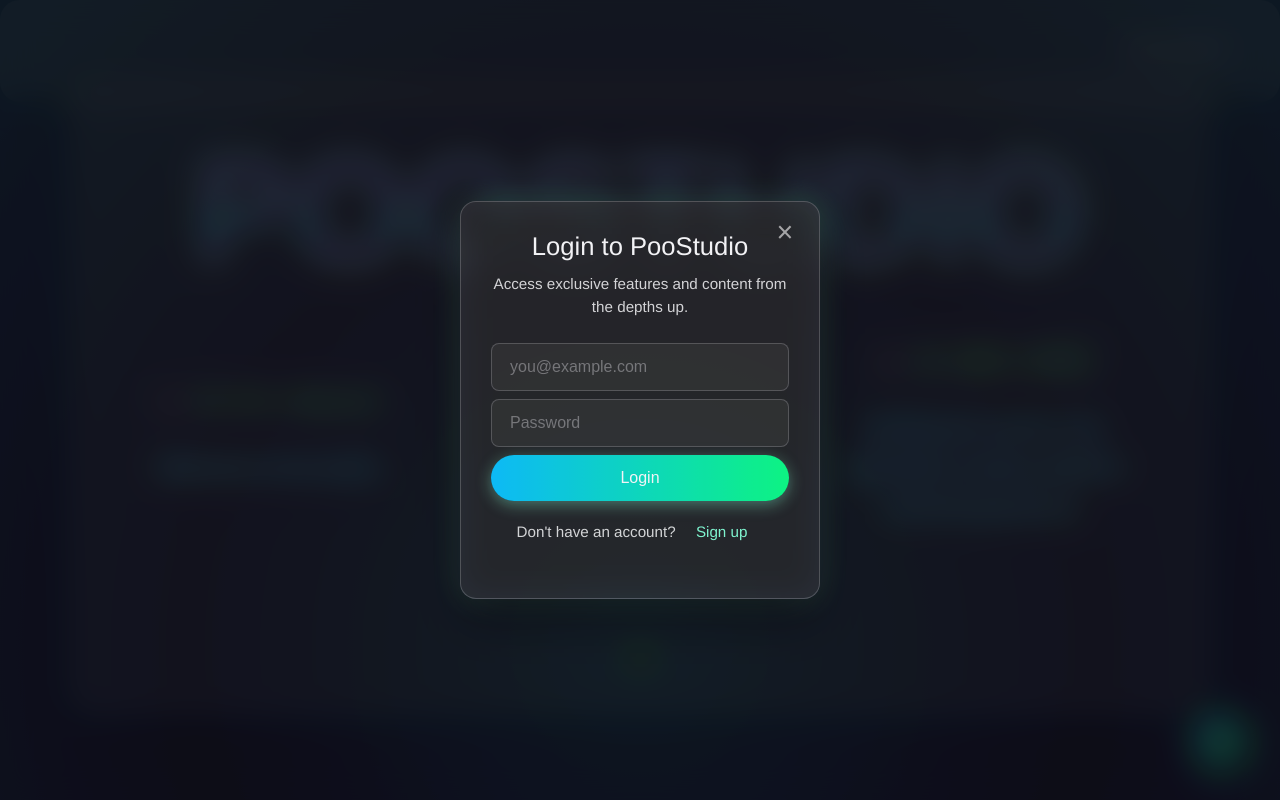
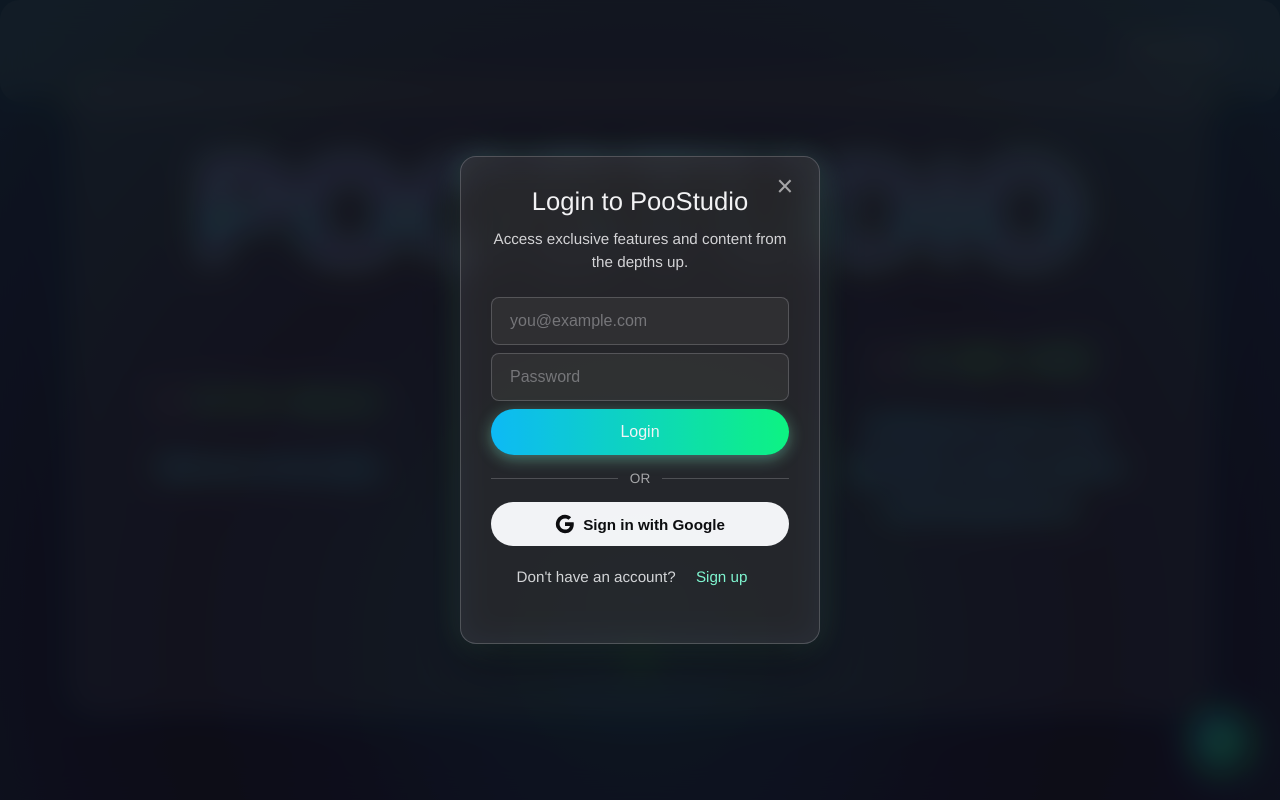
Before and after one commit to PooStudio/PooStudio, a plain HTML site: page index.html in a window 1280 px wide. Both pictures are taken after a click on the button "Open login form". Shown: the top 800 px of the page. Drawn offline with nearby package versions, Linux system fonts and the light colour scheme; no server answers; a web font is replaced by a local one.

Commit message:
Update Firebase configuration and add Google sign-in option to login modal

```diff
--- a/index.html
+++ b/index.html
@@ -175,6 +175,22 @@
             <div class="error-message" id="password-error" role="alert"></div>
 
             <button type="submit">Login</button>
+
+            <div style="margin: 16px 0; display: flex; align-items: center; gap: 12px;">
+                <div style="flex: 1; height: 1px; background: rgba(255,255,255,0.2);"></div>
+                <span style="font-size: 0.85rem; color: #aaa;">OR</span>
+                <div style="flex: 1; height: 1px; background: rgba(255,255,255,0.2);"></div>
+            </div>
+
+            <button type="button" onclick="handleGoogleSignIn()" style="width: 100%; padding: 12px; background: #fff; color: #000; border: none; border-radius: 50px; font-weight: 600; cursor: pointer; transition: all 0.3s ease; display: flex; align-items: center; justify-content: center; gap: 8px; font-size: 0.95rem;">
+                <svg width="20" height="20" viewBox="0 0 24 24" fill="currentColor">
+                    <path d="M22.56 12.25c0-.78-.07-1.53-.2-2.25H12v4.26h5.92c-.26 1.37-1.04 2.53-2.21 3.31v2.77h3.57c2.08-1.92 3.28-4.74 3.28-8.09z"/>
+                    <path d="M12 23c2.97 0 5.46-.98 7.28-2.66l-3.57-2.77c-.98.66-2.23 1.06-3.71 1.06-2.86 0-5.29-1.93-6.16-4.53H2.18v2.84C3.99 20.53 7.7 23 12 23z"/>
+                    <path d="M5.84 14.09c-.22-.66-.35-1.36-.35-2.09s.13-1.43.35-2.09V7.07H2.18C1.43 8.55 1 10.22 1 12s.43 3.45 1.18 4.93l2.85-2.22.81-.62z"/>
+                    <path d="M12 5.38c1.62 0 3.06.56 4.21 1.64l3.15-3.15C17.45 2.09 14.97 1 12 1 7.7 1 3.99 3.47 2.18 7.07l3.66 2.84c.87-2.6 3.3-4.53 6.16-4.53z"/>
+                </svg>
+                Sign in with Google
+            </button>
         </form>
 
         <p class="privacy-small">
@@ -383,19 +399,20 @@
 <script type="module">
     // Firebase login handler for popup modal
     import { initializeApp } from "https://www.gstatic.com/firebasejs/12.9.0/firebase-app.js";
-    import { getAuth, signInWithEmailAndPassword, onAuthStateChanged, signOut } from "https://www.gstatic.com/firebasejs/12.9.0/firebase-auth.js";
+    import { getAuth, signInWithEmailAndPassword, signInWithPopup, GoogleAuthProvider, onAuthStateChanged, signOut } from "https://www.gstatic.com/firebasejs/12.9.0/firebase-auth.js";
 
     const firebaseConfig = {
-        apiKey: "AIzaSyD5SoqDcAYtY9fyQ8Udwu0bQUGbKLL3-5M",
-        authDomain: "laggyworld-be6e4.firebaseapp.com",
-        projectId: "laggyworld-be6e4",
-        storageBucket: "laggyworld-be6e4.firebasestorage.app",
-        messagingSenderId: "198058418554",
-        appId: "1:198058418554:web:be7c968e8181b87243f6c3"
+    apiKey: "AIzaSyBZuXpjaUPUm3b7QqVtzxEsRhBEESTHu1E",
+    authDomain: "poostudios-20da0.firebaseapp.com",
+    projectId: "poostudios-20da0",
+    storageBucket: "poostudios-20da0.firebasestorage.app",
+    messagingSenderId: "69493755317",
+    appId: "1:69493755317:web:c1835df7c7b9eae9315dfc"
     };
 
     const app = initializeApp(firebaseConfig);
     const auth = getAuth(app);
+    const googleProvider = new GoogleAuthProvider();
 
     const modal = document.getElementById('login-modal');
     const trigger = document.querySelector('.modal-trigger');
@@ -445,6 +462,18 @@
         }
     });
 
+    // Google Sign-In handler
+    window.handleGoogleSignIn = async () => {
+        try {
+            const cred = await signInWithPopup(auth, googleProvider);
+            closeModal();
+            window.location.reload();
+        } catch (err) {
+            console.error('Google sign-in failed', err);
+            alert('Google sign-in failed: ' + (err.message || err.code));
+        }
+    };
+
     // Expose signOut on window for debugging
     window.poostudioAuthSignOut = async () => { try { await signOut(auth); window.location.reload(); } catch(e){console.error(e);} };
 
@@ -454,10 +483,10 @@
 
     onAuthStateChanged(auth, (user) => {
         if (user) {
-            console.log('Signed in as', user.email);
+            console.log('Signed in as', user.displayName || user.email);
             authNav.style.display = 'flex'; // Show profile+logout
             if (signedInIndicator) {
-                signedInIndicator.textContent = '✓ ' + user.email;
+                signedInIndicator.textContent = '✓ ' + (user.displayName || user.email);
             }
         } else {
             authNav.style.display = 'none'; // Hide profile+logout
```
Also changed, not shown: Singup.html (+6 -6 lines), profile.html (+6 -6 lines).
